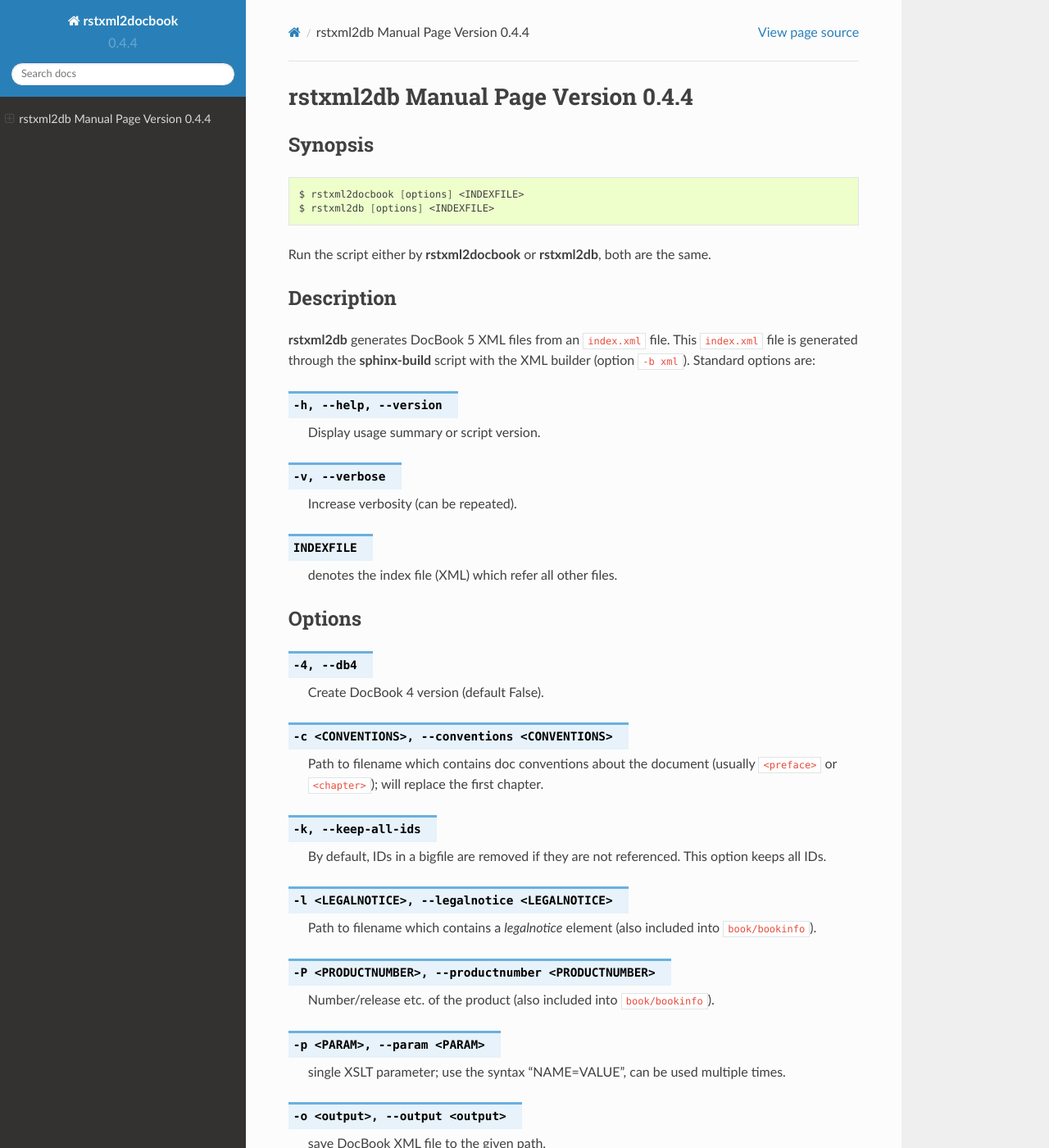
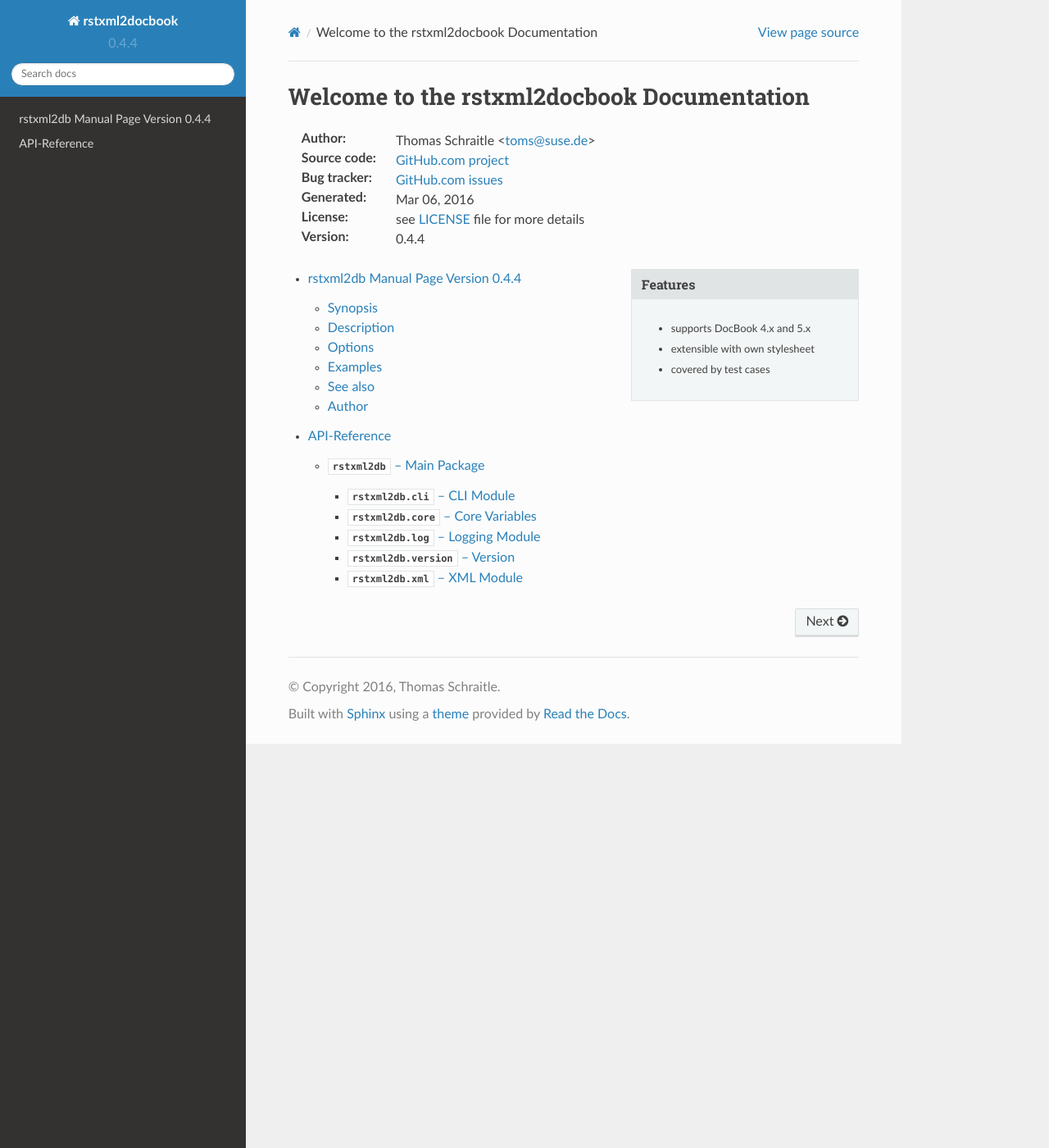
Before and after one commit to openSUSE/rstxml2docbook, a Sphinx documentation site: the page built from doc/index.rst, in a window 1280 px wide and 1400 px high. Shown: the whole window at 82% size. Built offline with Sphinx 7.4.7 and the Read the Docs theme 2.0.0, drawn with Linux system fonts in a browser that asks for light colours; some of the changed text lies outside the part shown.

Commit message:
Improve API documentation

```diff
--- a/doc/conf.py
+++ b/doc/conf.py
@@ -30,7 +30,11 @@
 # Add any Sphinx extension module names here, as strings. They can be
 # extensions coming with Sphinx (named 'sphinx.ext.*') or your custom
 # ones.
-extensions = []
+extensions = [
+    'sphinx.ext.autodoc',
+    'sphinx.ext.autosummary',
+    'sphinx.ext.todo',
+]
 
 # Add any paths that contain templates here, relative to this directory.
 templates_path = ['_templates']
--- a/doc/index.rst
+++ b/doc/index.rst
@@ -1,125 +1,31 @@
-:orphan:
+.. meta::
+   :description lang=en: rstxml2docbook
+   :keywords: Sphinx, ReST, markup language, XML, DocBook
 
-.. rstxml2docbook documentation master file, created by
-   sphinx-quickstart on Thu Jan 14 14:35:57 2016.
-   You can adapt this file completely to your liking, but it should at least
-   contain the root `toctree` directive.
+.. |project| replace:: rstxml2docbook
+.. |authoremail| replace:: <toms@suse.de>
+.. |author| replace:: Thomas Schraitle |authoremail|
 
-rstxml2db Manual Page Version 0.4.4
-===================================
+============================================
+Welcome to the |project| Documentation
+============================================
 
-Synopsis
---------
-
-.. _invocation:
-
-.. sourcecode:: bash
-
-     $ rstxml2docbook [options] <INDEXFILE>
-     $ rstxml2db [options] <INDEXFILE>
-
-Run the script either by :program:`rstxml2docbook` or :program:`rstxml2db`, both are the same.
+:Author: |author|
+:Source code: `GitHub.com project <https://github.com/openSUSE/rstxml2docbook>`_
+:Bug tracker: `GitHub.com issues <https://github.com/openSUSE/rstxml2docbook/issues>`_
+:Generated: |today|
+:License: see `LICENSE <https://github.com/openSUSE/rstxml2docbook/blob/develop/LICENSE>`_ file for more details
+:Version: |release|
 
 
-Description
------------
+.. sidebar:: Features
 
-:program:`rstxml2db` generates DocBook 5 XML files from an :file:`index.xml`
-file. This :file:`index.xml` file is generated through the :program:`sphinx-build`
-script with the XML builder (option ``-b xml``). Standard options are:
+    - supports DocBook 4.x and 5.x
+    - extensible with own stylesheet
+    - covered by test cases
 
-.. program:: rstxml2db
-.. program:: rstxml2docbook
+.. toctree::
+   :maxdepth: 3
 
-.. option:: -h, --help, --version
-
-   Display usage summary or script version.
-
-.. option:: -v, --verbose
-
-   Increase verbosity (can be repeated).
-
-.. option:: INDEXFILE
-
-   denotes the index file (XML) which refer all other files.
-
-
-Options
--------
-
-.. option:: -4, --db4
-
-   Create DocBook 4 version (default False).
-
-.. option:: -c <CONVENTIONS>, --conventions <CONVENTIONS>
-
-   Path to filename which contains doc conventions about the
-   document (usually ``<preface>`` or ``<chapter>``); will
-   replace the first chapter.
-
-.. option:: -k, --keep-all-ids
-
-   By default, IDs in a bigfile are removed if they are not
-   referenced. This option keeps all IDs.
-
-.. option:: -l <LEGALNOTICE>, --legalnotice <LEGALNOTICE>
-
-   Path to filename which contains a `legalnotice` element
-   (also included into ``book/bookinfo``).
-
-.. option:: -P <PRODUCTNUMBER>, --productnumber <PRODUCTNUMBER>
-
-   Number/release etc. of the product (also included into
-   ``book/bookinfo``).
-
-.. option:: -p <PARAM>, --param <PARAM>
-
-   single XSLT parameter; use the syntax "NAME=VALUE",
-   can be used multiple times.
-
-.. option:: -o <output>, --output <output>
-
-   save DocBook XML file to the given path.
-
-
-Examples
---------
-
-* Create a DocBook 5 XML file from :file:`index.xml` and print its output to stdout::
-
-    $ rstxml2db index.xml
-
-* Create a DocBook 5 XML file rom :file:`index.xml` and save it to :file:`output.xml`::
-
-    $ rstxml2db -o output.xml index.xml
-
-* Create a DocBook 4 XML file from :file:`index.xml`, use the option :option:`--db4`
-  and save it to :file:`output.xml`::
-
-    $ rstxml2db --db4 -o output.xml index.xml
-
-* Create a DocBook 5 XML file from :file:`index.xml` and use ``FooObfuscator`` as
-  productname::
-
-    $ rstxml2db --productname 'FooObfuscator' -o output.xml index.xml
-
-* Create a DocBook 5 XML file from :file:`index.xml` and append legal notice from
-  file :file:`legal.xml`::
-
-    $ rstxml2db -o output.xml --legalnotice legal.xml index.xml
-
-* Create a DocBook 5 XML file from :file:`index.xml`, save it to :file:`output.xml`,
-  and use some parameters::
-
-    $ rstxml2db  -o output.xml --param "a=2" --param "b=5" index.xml
-
-See also
---------
-
-:manpage:`sphinx-build`
-
-
-Author
-------
-
-Thomas Schraitle <toms AT suse.de> for SUSE Linux GmbH
+   rstxml2docbook
+   reference
--- /dev/null
+++ b/doc/reference.rst
@@ -0,0 +1,45 @@
+API-Reference
+=============
+
+:copyright: (c) 2016 by Thomas Schraitle.
+:license: see `LICENSE <https://github.com/openSUSE/rstxml2docbook/blob/develop/LICENSE>`_ file for more details
+
+
+:mod:`rstxml2db` -- Main Package
+*********************************
+
+.. automodule:: rstxml2db
+   :members:
+
+
+:mod:`rstxml2db.cli` -- CLI Module
+-----------------------------------
+
+.. automodule:: rstxml2db.cli
+   :members:
+   :show-inheritance:
+
+
+:mod:`rstxml2db.core` -- Core Variables
+---------------------------------------
+.. automodule:: rstxml2db.core
+   :members:
+
+
+:mod:`rstxml2db.log` -- Logging Module
+----------------------------------------
+.. automodule:: rstxml2db.log
+   :members:
+
+
+:mod:`rstxml2db.version` -- Version
+------------------------------------
+.. automodule:: rstxml2db.version
+   :members:
+
+
+:mod:`rstxml2db.xml` -- XML Module
+-----------------------------------
+
+.. automodule:: rstxml2db.xml
+   :members:
--- a/src/rstxml2db/__init__.py
+++ b/src/rstxml2db/__init__.py
@@ -16,7 +16,10 @@
 # To contact SUSE about this file by physical or electronic mail,
 # you may find current contact information at www.suse.com
 
-"""Converts RST XML (Sphinx/ReST XML) into DocBook XML"""
+"""
+Converts RST XML (Sphinx/ReST XML) into DocBook XML
+
+"""
 
 __all__ = ('__version__', 'main', 'parsecli')  # flake8: noqa
 
--- a/src/rstxml2db/version.py
+++ b/src/rstxml2db/version.py
@@ -16,7 +16,9 @@
 # To contact SUSE about this file by physical or electronic mail,
 # you may find current contact information at www.suse.com
 
-"""Contains __version__ and __author__"""
+"""
+Contains ``__version__`` and ``__author__``
+"""
 
 __version__ = "0.4.4"  # flake8: noqa
 __author__ = "Thomas Schraitle <toms (AT) suse DOT de>"  # flake8: noqa
```
Also changed, not shown: doc/rstxml2docbook.rst (added, +125 -0 lines), 5 other files.
